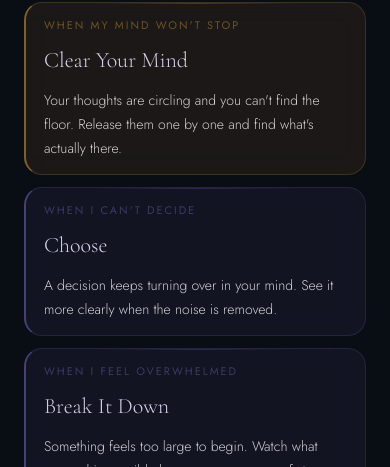
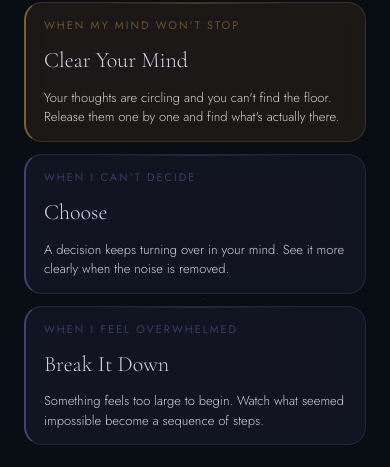
Before and after one commit to salsotk1973/solace, a Next.js app: page /tools in a window 390 px wide. Shown: the part 377-844 px from the top of the page. Built offline with nearby package versions, Linux system fonts and the light colour scheme; no server answers.

Commit message:
Spec T4: ToolCard mobile description — fontSize 14→13px, lineHeight 1.72→1.5

```diff
--- a/components/tools/ToolCard.tsx
+++ b/components/tools/ToolCard.tsx
@@ -53,6 +53,10 @@ export default function ToolCard({
           }
           .tool-card-hover-row {
             display: none !important;
+          }
+          .tool-card-description {
+            font-size: 13px !important;
+            line-height: 1.5 !important;
           }
         }
       `}</style>
@@ -147,6 +151,7 @@ export default function ToolCard({
 
       {/* Description */}
       <p
+        className="tool-card-description"
         style={{
           fontFamily: "var(--font-jost, 'Jost', sans-serif)",
           fontWeight: 300,
```
